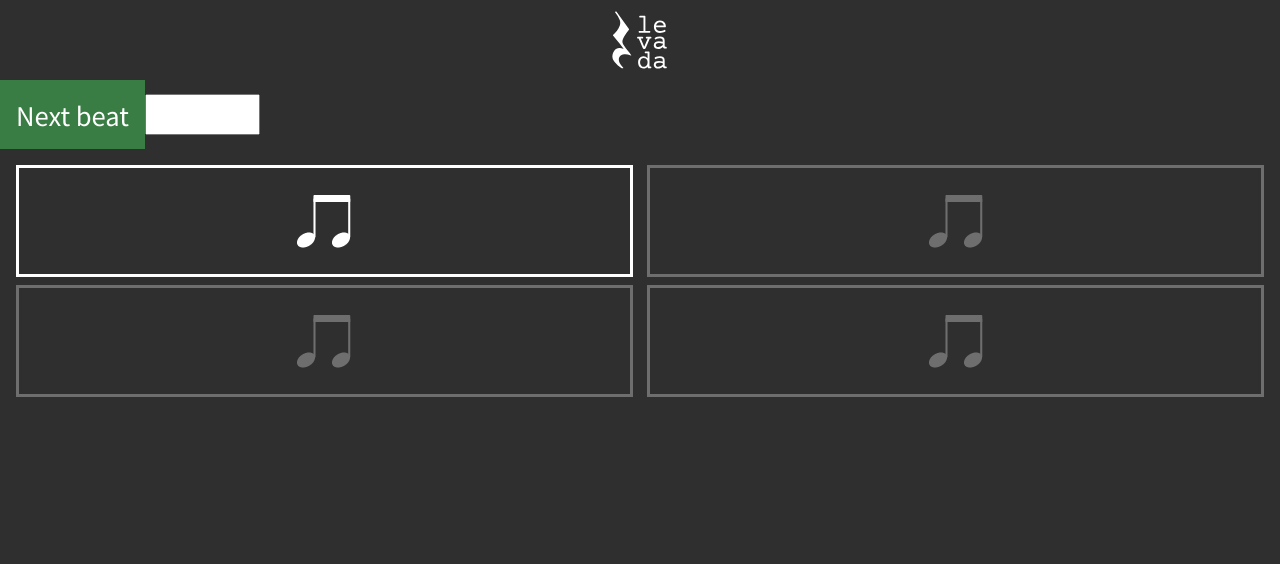
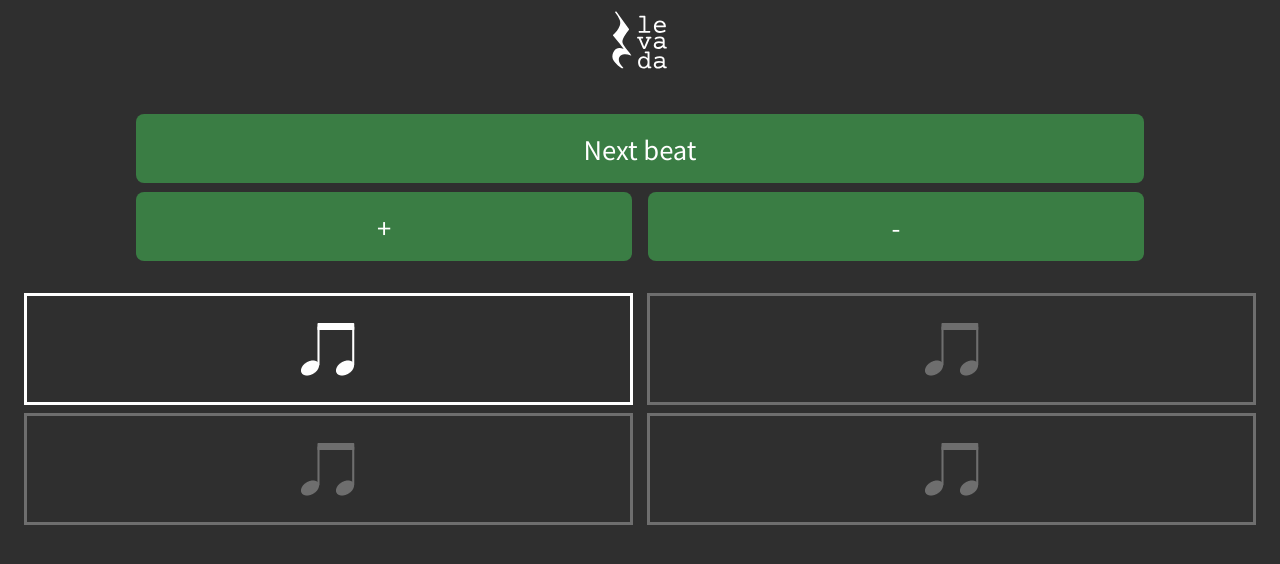
Before and after one commit to Vernalhav/levada, a React (Create React App) app: page / in a window 1280 px wide. Shown: the top 564 px of the page. Built offline with nearby package versions, Linux system fonts and the light colour scheme; a web font is replaced by a local one.

Commit message:
Added better test buttons

```diff
--- a/src/assets/styles/global.css
+++ b/src/assets/styles/global.css
@@ -15,6 +15,7 @@
 body,
 #root {
     height: 100vh;
+    overflow-x: hidden;
 }
 
 #root {
--- a/src/components/RhythmGrid/index.tsx
+++ b/src/components/RhythmGrid/index.tsx
@@ -15,8 +15,8 @@ function RhythmGrid(props: RhythmGridProps): JSX.Element {
     for (let i = 0; i < props.maxBeats; i++) rhythmicFigures.push('quavers');
 
     return (
-        <div className="container">
-            <div id="rhythm-grid">
+        <div id="rhythm-grid">
+            <div className="container">
                 {rhythmicFigures.map((rhythmicFigure: string, i: number) => {
                     return (
                         <RhythmicFigure
--- a/src/components/RhythmGrid/styles.css
+++ b/src/components/RhythmGrid/styles.css
@@ -1,8 +1,14 @@
 #rhythm-grid {
+    width: 100vw;
+    display: flex;
+    justify-content: center;
+}
+
+#rhythm-grid .container {
     width: 100vw;
 
     display: grid;
-    padding: 1rem;
+    padding: 1.5rem;
     column-gap: 0.9rem;
     row-gap: 0.5rem;
     grid-template-columns: repeat(2, 1fr);
--- a/src/components/RhythmicFigure/styles.css
+++ b/src/components/RhythmicFigure/styles.css
@@ -4,12 +4,10 @@
     align-items: center;
     height: 7rem;
     border: 3px solid var(--color-contrast);
-    /* border-radius: 1.2rem; */
     opacity: 0.3;
     transition: opacity 0.2s;
 }
 
-.rhythmic-figure:hover,
 .rhythmic-figure.highlighted{
     opacity: 1;
 }
--- a/src/pages/MainPage/index.tsx
+++ b/src/pages/MainPage/index.tsx
@@ -15,7 +15,9 @@ function MainPage(): JSX.Element {
                 <img src={levadaLogo} alt="logo Levada" />
             </header>
 
-            <div>
+            <div className="center-container">
+                <div className="container">
+                    <div className="btn-container">
                         <button
                             type="button"
                             onClick={() => {
@@ -24,15 +26,28 @@ function MainPage(): JSX.Element {
                         >
                             Next beat
                         </button>
-                <input
-                    type="number"
-                    max="10"
-                    min="4"
-                    onChange={(e) => {
-                        setMaxBeats(Number(e.target.value));
+                    </div>
+                    <div className="btn-container">
+                        <button
+                            type="button"
+                            onClick={() => {
+                                if (maxBeats < 10) setMaxBeats(maxBeats + 1);
                             }}
-                />
+                        >
+                            +
+                        </button>
+                        <button
+                            type="button"
+                            onClick={() => {
+                                if (maxBeats > 4) setMaxBeats(maxBeats - 1);
+                            }}
+                        >
+                            -
+                        </button>
                     </div>
+                </div>
+            </div>
+
             <RhythmGrid currentBeat={currentBeat} maxBeats={maxBeats} />
         </div>
     );
--- a/src/pages/MainPage/styles.css
+++ b/src/pages/MainPage/styles.css
@@ -13,8 +13,38 @@
     padding: 0.4rem;
     display: flex;
     justify-content: center;
+
+    margin-bottom: 2rem;
 }
 
 #main-page header img {
     width: 5rem;
 }
+
+#main-page .center-container {
+    width: 100%;
+    display: flex;
+    justify-content: center;
+}
+
+#main-page .center-container .container {
+    width: 80%;
+    display: flex;
+    flex-direction: column;
+    justify-content: center;
+}
+
+#main-page .center-container .container .btn-container {
+    display: flex;
+    flex-direction: row;
+    justify-content: center;
+}
+
+#main-page .center-container .container .btn-container button {
+    width: 100%;
+    margin-top: 0.1rem;
+    margin-bottom: 0.5rem;
+    margin-left: 0.5rem;
+    margin-right: 0.5rem;
+    border-radius: 0.5rem;
+}
```
Lines whose indentation alone changed are shown as unchanged.
